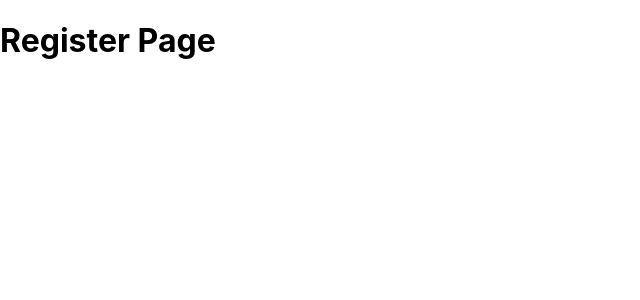
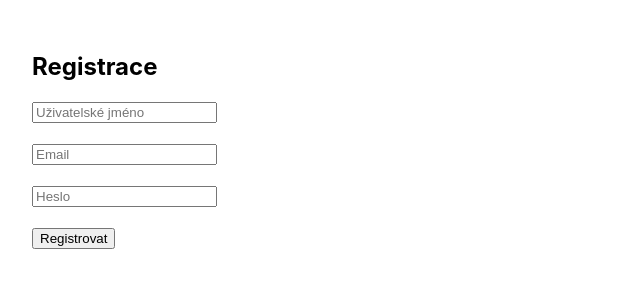
Before and after one commit to HonzaKud/quickchat-frontend, a React (Create React App) app: page /register in a window 1280 px wide. Shown: the top 300 px of the page, without its empty margins (0-640 px from the left). Built offline with nearby package versions, Linux system fonts and the light colour scheme.

Commit message:
Přidána registrace a napojení na backend

```diff
--- a/src/pages/RegisterPage.tsx
+++ b/src/pages/RegisterPage.tsx
@@ -1,5 +1,75 @@
+import { useState } from 'react';
+
 const RegisterPage = () => {
-    return <h1>Register Page</h1>;
+  const [formData, setFormData] = useState({
+    username: '',
+    email: '',
+    password: '',
+  });
+
+  const [message, setMessage] = useState('');
+
+  const handleChange = (e: React.ChangeEvent<HTMLInputElement>) => {
+    setFormData({ ...formData, [e.target.name]: e.target.value });
   };
 
-  export default RegisterPage;
+  const handleSubmit = async (e: React.FormEvent) => {
+    e.preventDefault();
+    setMessage('');
+
+    try {
+      const response = await fetch('http://localhost:5000/api/auth/register', {
+        method: 'POST',
+        headers: {
+          'Content-Type': 'application/json',
+        },
+        body: JSON.stringify(formData),
+      });
+
+      const data = await response.json();
+      if (!response.ok) {
+        setMessage(data.message || 'Registrace selhala');
+      } else {
+        setMessage('✅ Registrace úspěšná! Můžeš se přihlásit.');
+      }
+    } catch (error) {
+      setMessage('❌ Chyba serveru.');
+    }
+  };
+
+  return (
+    <div style={{ padding: '2rem' }}>
+      <h2>Registrace</h2>
+      <form onSubmit={handleSubmit}>
+        <input
+          type="text"
+          name="username"
+          placeholder="Uživatelské jméno"
+          value={formData.username}
+          onChange={handleChange}
+          required
+        /><br /><br />
+        <input
+          type="email"
+          name="email"
+          placeholder="Email"
+          value={formData.email}
+          onChange={handleChange}
+          required
+        /><br /><br />
+        <input
+          type="password"
+          name="password"
+          placeholder="Heslo"
+          value={formData.password}
+          onChange={handleChange}
+          required
+        /><br /><br />
+        <button type="submit">Registrovat</button>
+      </form>
+      {message && <p style={{ marginTop: '1rem' }}>{message}</p>}
+    </div>
+  );
+};
+
+export default RegisterPage;
```
